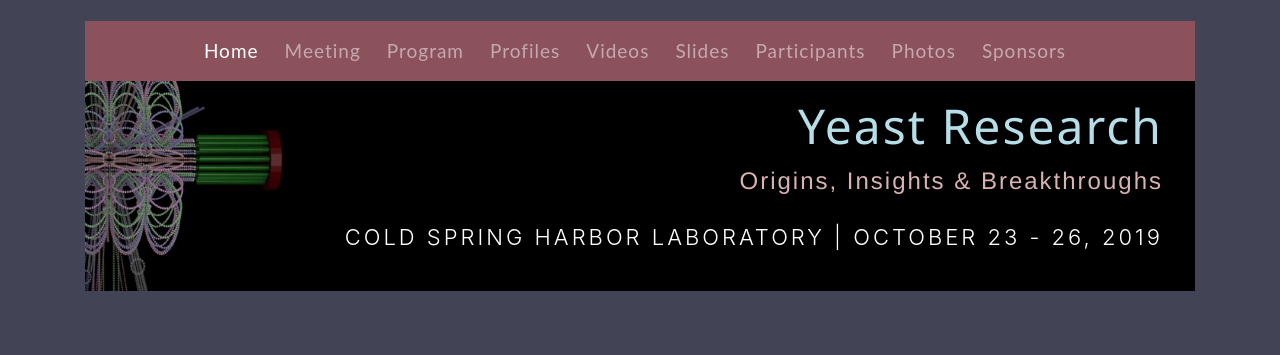
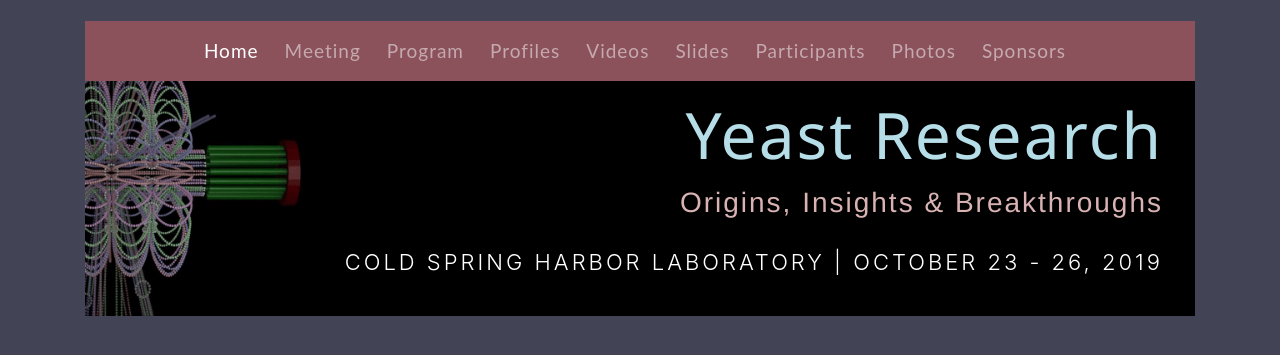
Before and after one commit to lbearson/lbearson.github.io, a plain HTML site: page banner.html in a window 1280 px wide. Shown: the part 83-438 px from the top of the page. Drawn offline with Linux system fonts and the light colour scheme.

Commit message:
revisions

```diff
--- a/banner.html
+++ b/banner.html
@@ -79,8 +79,8 @@
 
         <section class="banner-yeast-title">
 
-              <h1 id="banner-header">Yeast Research</h1>
-            <p id="banner-subhead">Origins, Insights &amp; Breakthroughs</p>
+              <h1 id="header">Yeast Research</h1>
+            <p id="subhead">Origins, Insights &amp; Breakthroughs</p>
 
             <p class="location">COLD SPRING HARBOR LABORATORY  |
               OCTOBER 23 - 26, 2019</p>
--- a/css/yeastmeeting.css
+++ b/css/yeastmeeting.css
@@ -113,15 +113,6 @@ letter-spacing: .2em;
     text-align: right;
 }
 
-#banner-header   {
-    color: #b6dee8;
-    font-family: Segoe, "Segoe UI", "DejaVu Sans", "Trebuchet MS", Verdana, sans-serif;
-    font-size: 3rem;
-    font-weight: 200;
-    letter-spacing: 2px;
-    text-align: right;
-}
-
 #subhead {
     font-family: Gotham, "Helvetica Neue", Helvetica, Arial, sans-serif;
     color: #d9b2b3;
@@ -130,13 +121,6 @@ letter-spacing: .2em;
     letter-spacing: 2px;
 }
 
-#banner-subhead {
-    font-family: Gotham, "Helvetica Neue", Helvetica, Arial, sans-serif;
-    color: #d9b2b3;
-    font-size: 24px;
-    font-weight: 400;
-    letter-spacing: 2px;
-}
 
 #bottom-field {
 	background-color: #aacda4;
```
